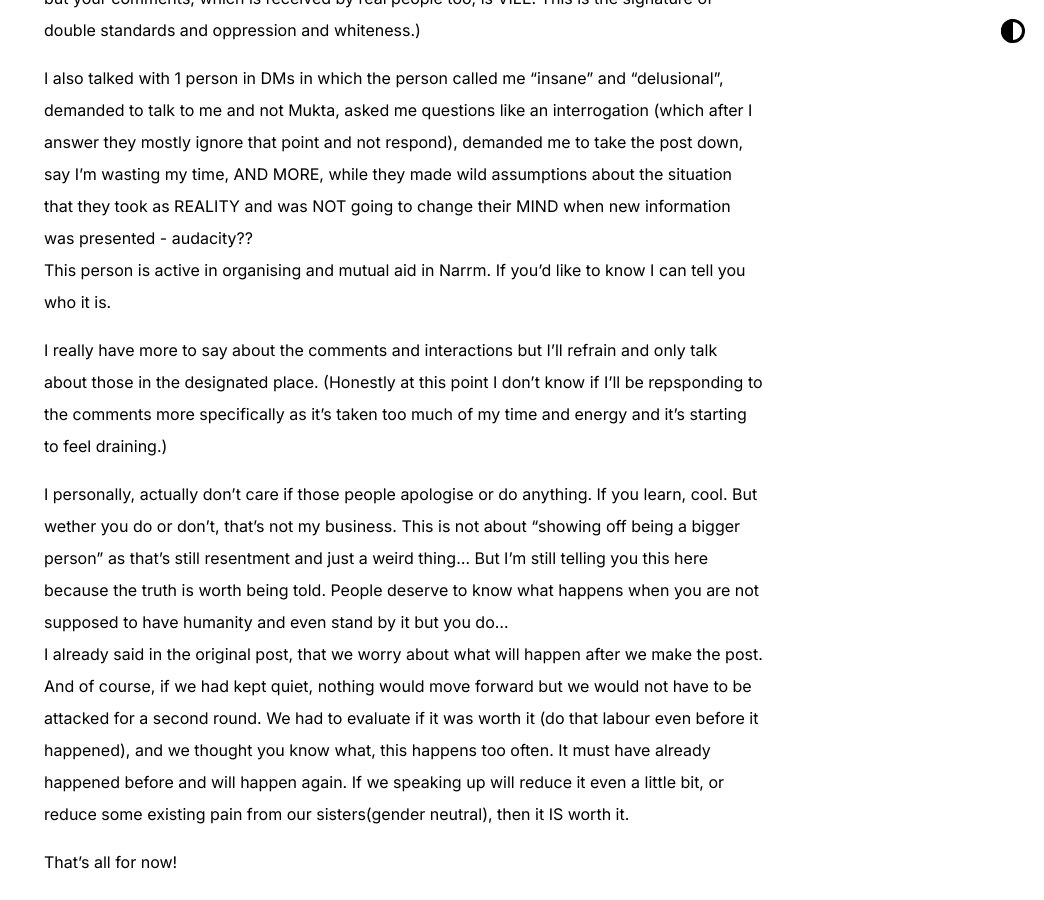
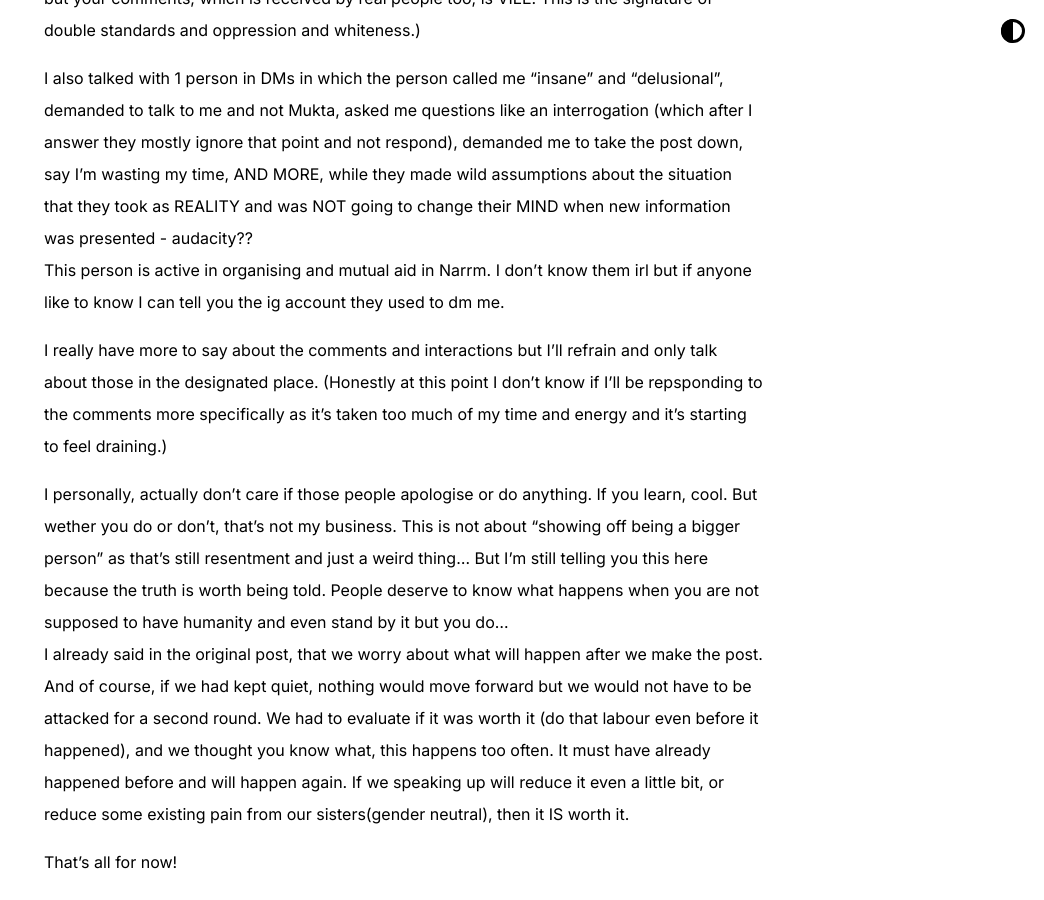
Before and after one commit to phosfuldev/phos_website, a Jekyll site: the page built from _posts/2024-10-02-public-acknowledgement-about-Liv-and-Mukta.md, in a window 1280 px wide and 900 px high, scrolled down 52967 px. Shown: the whole window, without its empty margins (236-1280 px from the left). Built offline with Jekyll 4.4.1, drawn with Linux system fonts in a browser that asks for light colours; some of the changed text lies outside the part shown.

Commit message:
smol fix

```diff
--- a/_posts/2024-10-02-public-acknowledgement-about-Liv-and-Mukta.md
+++ b/_posts/2024-10-02-public-acknowledgement-about-Liv-and-Mukta.md
@@ -671,7 +671,7 @@ The comments directed at me caused harm to me.
 (but now do there bringers of justice care about that? they think we deserve as much shit they can throw at us, as soon as we failed their compliance test. talk about "the post is too much" but your comments, which is received by real people too, is VILE. This is the signature of double standards and oppression and whiteness.)
 
 I also talked with 1 person in DMs in which the person called me "insane" and "delusional", demanded to talk to me and not Mukta, asked me questions like an interrogation (which after I answer they mostly ignore that point and not respond), demanded me to take the post down, say I'm wasting my time, AND MORE, while they made wild assumptions about the situation that they took as REALITY and was NOT going to change their MIND when new information was presented - audacity??
-This person is active in organising and mutual aid in Narrm. If you'd like to know I can tell you who it is.
+This person is active in organising and mutual aid in Narrm. I don't know them irl but if anyone like to know I can tell you the ig account they used to dm me.
 
 I really have more to say about the comments and interactions but I'll refrain and only talk about those in the designated place. (Honestly at this point I don't know if I'll be repsponding to the comments more specifically as it's taken too much of my time and energy and it's starting to feel draining.)
 
```
